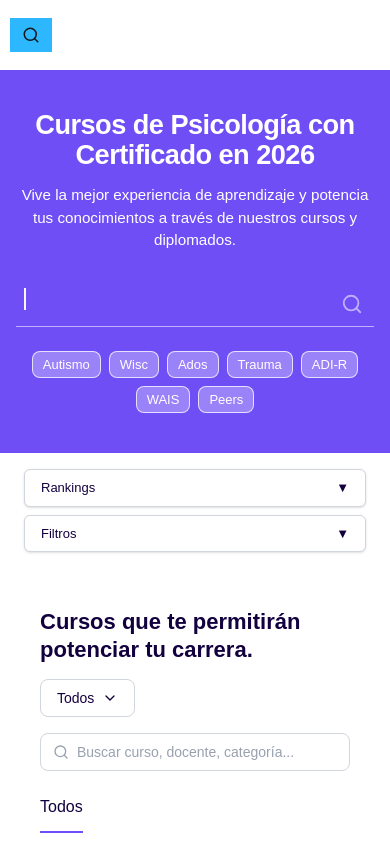
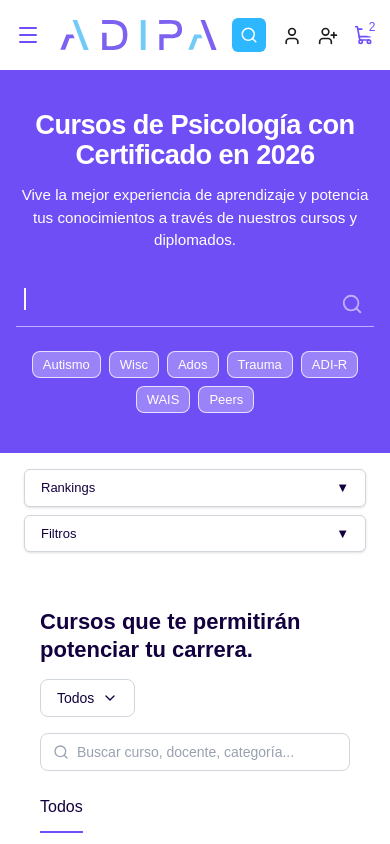
Before and after one commit to jctrejosi/adipa_landing, a Next.js app: page / in a window 390 px wide. Shown: the top 844 px of the page. Built offline with nearby package versions, Linux system fonts and the light colour scheme.

Commit message:
Fix header responsive

```diff
--- a/app/components/Header/index.tsx
+++ b/app/components/Header/index.tsx
@@ -2,7 +2,18 @@
 
 import { Search, ShoppingCart, Menu, User, UserPlus, X } from "lucide-react";
 import { useState } from "react";
-import { HeaderProps } from "./types";
+
+type HeaderProps = {
+  logoSrc: string;
+  logoHref?: string;
+  searchPlaceholder?: string;
+  onSearch?: (value: string) => void;
+  onLogin?: () => void;
+  onMenu?: () => void;
+  onRegister?: () => void;
+  onCartClick?: () => void;
+  cartCount?: number;
+};
 
 export const Header = ({
   logoSrc,
@@ -17,96 +28,133 @@ export const Header = ({
 }: HeaderProps) => {
   const [isSearchOpen, setIsSearchOpen] = useState(false);
 
+  const handleSearch = (value: string) => {
+    onSearch?.(value);
+  };
+
   return (
-    <header className="flex items-center justify-between h-[var(--header-height,70px)] px-[var(--header-padding-x,40px)] py-[var(--header-padding-y,10px)] bg-[var(--header-bg,#fff)] max-md:px-[15px] max-md:justify-start relative">
-      {/* logo */}
-      <div className="flex items-center gap-[20px]">
+    <header
+      className="relative flex items-center justify-between h-[70px] px-4 lg:px-10 bg-white"
+      style={
+        {
+          "--primary-color": "#704efd",
+          "--border-color": "#2cb7ff",
+        } as React.CSSProperties
+      }
+    >
+      {/* Logo + menú hamburguesa (solo móvil) */}
+      <div className="flex items-center gap-5">
         <button
           onClick={onMenu}
-          className="hidden max-md:block text-[var(--primary-color,#704efd)]"
+          className="block lg:hidden text-[#704efd]"
+          aria-label="Menú"
         >
           <Menu size={24} />
         </button>
-
         <a href={logoHref}>
           <img
             src={logoSrc}
             alt="logo"
-            className="block object-contain h-[var(--logo-height,36px)] max-md:h-[var(--logo-height-tablet,30px)] max-sm:h-[var(--logo-height-mobile,26px)]"
+            className="h-[30px] lg:h-[36px] w-auto object-contain"
           />
         </a>
       </div>
 
-      {/* search */}
+      {/* Buscador: en escritorio es estático; en móvil se transforma */}
       <div
         className={`
-          flex items-center overflow-hidden border-2 border-[var(--border-color,#2cb7ff)] rounded-[var(--border-radius,5px)]
-          w-[var(--width-search,546px)] h-[var(--width-search,36px)]
-          max-md:absolute max-md:top-0 max-md:left-0 max-md:w-full max-md:h-full max-md:p-[10px] max-md:bg-white max-md:z-10 max-md:border-0 max-md:items-center
-          ${isSearchOpen ? "max-md:flex" : "max-md:flex"}
+          flex items-center
+          lg:border-2 lg:border-[#2cb7ff] lg:rounded-md lg:w-[546px] lg:h-[36px]
+          ${
+            isSearchOpen
+              ? "absolute left-0 top-0 w-full h-full z-20 bg-white px-4 flex items-center gap-2"
+              : "ml-auto mr-4 lg:mx-0"
+          }
         `}
       >
+        {/* Input de búsqueda */}
         <input
           type="text"
           placeholder={searchPlaceholder}
+          className={`
+            flex-1 border-none outline-none text-black text-sm
+            ${
+              isSearchOpen
+                ? "block w-full border-2 border-[#2cb7ff] rounded-md h-[34px] px-3"
+                : "hidden lg:block lg:px-5"
+            }
+          `}
           onKeyDown={(e) => {
             if (e.key === "Enter") {
-              onSearch?.((e.target as HTMLInputElement).value);
+              handleSearch((e.target as HTMLInputElement).value);
             }
           }}
-          className="
-            flex-1 border-0 outline-none px-[20px] text-black text-[14px]
-            max-md:hidden
-            max-md:w-full max-md:border-2 max-md:border-[var(--border-color,#2cb7ff)] max-md:h-[34px] max-md:block
-          "
         />
 
+        {/* Botón lupa (siempre visible) */}
         <button
+          className="bg-[#2cb7ff] text-white p-2 rounded-md flex items-center justify-center lg:rounded-none lg:rounded-r-md"
           onClick={() => {
-            if (!isSearchOpen) setIsSearchOpen(true);
+            if (!isSearchOpen) {
+              setIsSearchOpen(true);
+              // Opcional: focus automático al input
+              setTimeout(() => {
+                const input = document.querySelector(
+                  'input[type="text"]'
+                ) as HTMLInputElement;
+                input?.focus();
+              }, 0);
+            } else {
+              // Si ya está abierto y se hace clic, se puede buscar el valor actual
+              const input = document.querySelector(
+                'input[type="text"]'
+              ) as HTMLInputElement;
+              if (input) handleSearch(input.value);
+            }
           }}
-          className="flex items-center justify-center bg-[var(--primary-color,#2cb7ff)] px-[12px] py-[8px]"
+          aria-label="Buscar"
         >
           <Search size={18} />
         </button>
 
+        {/* Botón cerrar (solo cuando el buscador está expandido en móvil) */}
         {isSearchOpen && (
           <button
+            className="bg-transparent border-none cursor-pointer flex items-center justify-center text-black"
             onClick={() => setIsSearchOpen(false)}
-            className="ml-2 flex items-center justify-center text-black"
+            aria-label="Cerrar búsqueda"
           >
             <X size={20} />
           </button>
         )}
       </div>
 
-      {/* actions */}
+      {/* Acciones: login, register, carrito */}
       {!isSearchOpen && (
-        <div className="flex items-center gap-[20px] max-md:gap-[10px]">
+        <div className="flex items-center gap-4 lg:gap-5">
           <button
             onClick={onLogin}
-            className="text-[var(--text-color,#1d1d1d)] font-bold flex items-center"
+            className="bg-transparent border-none cursor-pointer text-[#1d1d1d] font-bold"
           >
-            <span className="md:inline hidden">Inicia sesión</span>
-            <User size={18} className="md:hidden" />
+            <span className="hidden lg:inline">Inicia sesión</span>
+            <User className="inline lg:hidden" size={20} />
           </button>
 
           <button
             onClick={onRegister}
-            className="text-[var(--text-color,#1d1d1d)] flex items-center"
+            className="bg-transparent border-none cursor-pointer text-[#1d1d1d]"
           >
-            <span className="md:inline hidden">Regístrate</span>
-            <UserPlus size={18} className="md:hidden" />
+            <span className="hidden lg:inline">Regístrate</span>
+            <UserPlus className="inline lg:hidden" size={20} />
           </button>
 
           <button
             onClick={onCartClick}
-            className="relative text-[var(--cart-color,#704efd)]"
+            className="relative bg-transparent border-none cursor-pointer text-[#704efd]"
           >
             <ShoppingCart size={20} />
-
             {cartCount > 0 && (
-              <span className="absolute -top-2 -right-2 w-5 h-5 flex items-center justify-center rounded-full bg-white text-[var(--badge-color,#704efd)] text-[12px]">
+              <span className="absolute -top-2 -right-2 bg-white text-[#704efd] text-xs w-5 h-5 rounded-full flex items-center justify-center">
                 {cartCount}
               </span>
             )}
```
